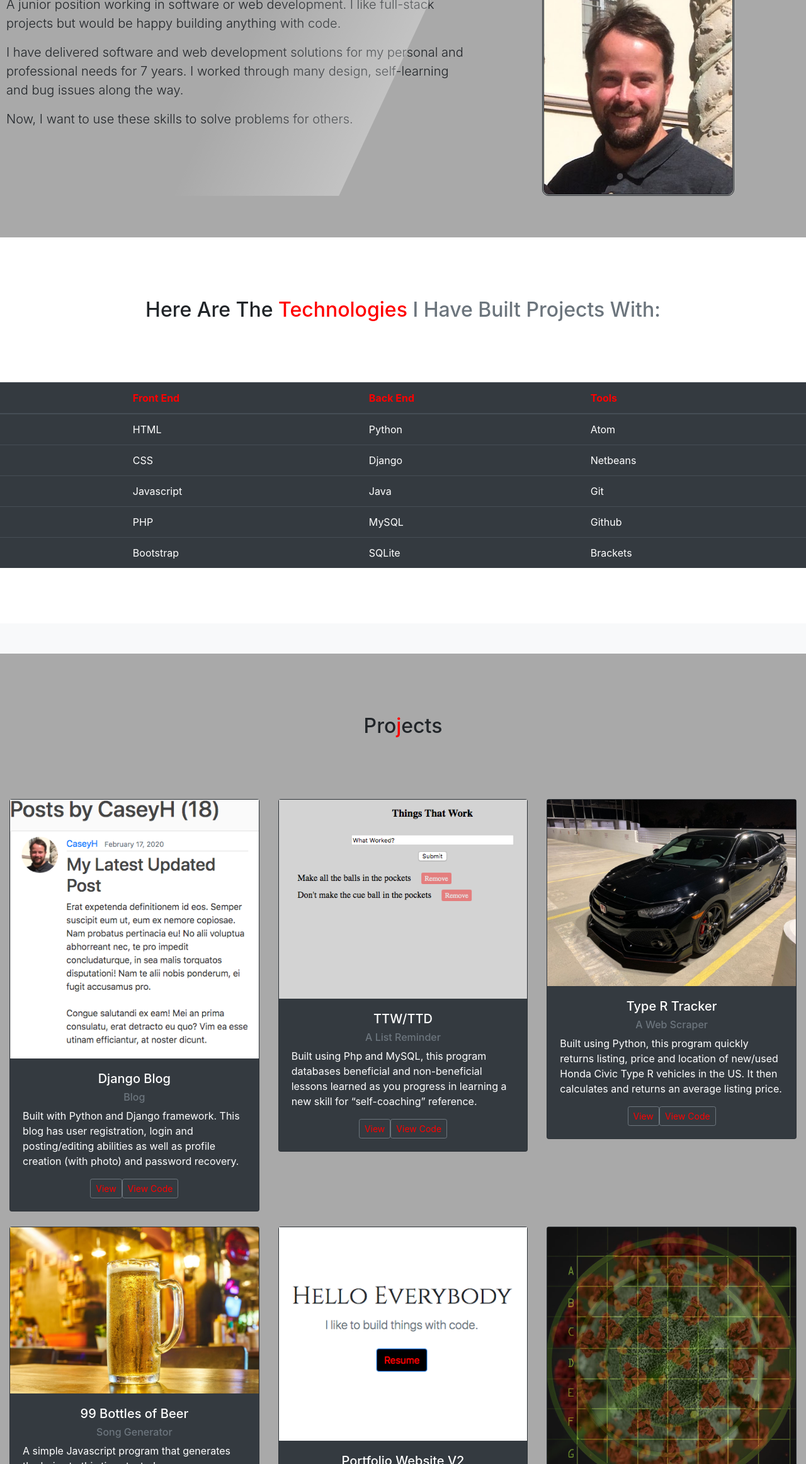
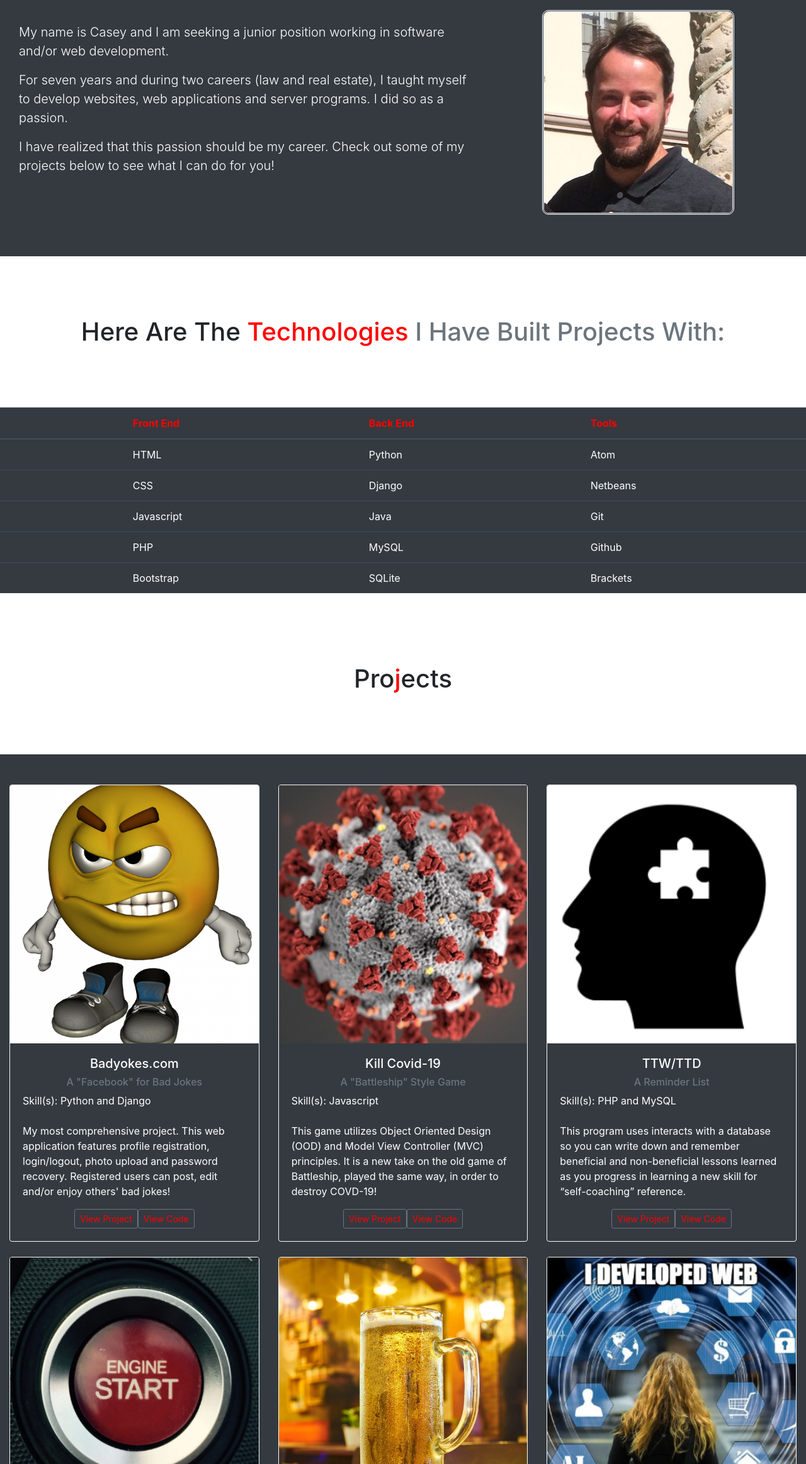
Before and after one commit to builtthorough/caseyhaguev2, a plain HTML site: page index.html in a window 1280 px wide. Shown: the part 475-2800 px from the top of the page at 63% size. Drawn offline with nearby package versions, Linux system fonts and the light colour scheme.

Commit message:
Add files and changes

```diff
--- a/css/album.css
+++ b/css/album.css
@@ -28,7 +28,7 @@ html {
 }
 
 #container_marketing_override {
-    background-color: darkgray;
+    background-color:;
 }
 
 #container_marketing_override h2 {
@@ -74,7 +74,7 @@ footer p {
 }
 
 #col-md-7_override {
-    padding: 10px 10px 10px 10px;
+    padding: 70px 0px 10px 30px;
 
 }
 
@@ -88,39 +88,6 @@ footer p {
 #CH_image_override {
     border-radius: 10px;
     border-style: double;
-}
-
-/* Shine */
-.hover14 figure {
-	position: relative;
-}
-.hover14 figure::before {
-	position: absolute;
-	top: 0;
-	left: -75%;
-	z-index: 2;
-	display: block;
-	content: '';
-	width: 50%;
-	height: 100%;
-	background: -webkit-linear-gradient(left, rgba(255,255,255,0) 0%, rgba(255,255,255,.3) 100%);
-	background: linear-gradient(to right, rgba(255,255,255,0) 0%, rgba(255,255,255,.3) 100%);
-	-webkit-transform: skewX(-25deg);
-	transform: skewX(-25deg);
-}
-.hover14 figure:hover::before {
-	-webkit-animation: shine .75s;
-	animation: shine .75s;
-}
-@-webkit-keyframes shine {
-	100% {
-		left: 125%;
-	}
-}
-@keyframes shine {
-	100% {
-		left: 125%;
-	}
 }
 
 #houseBuild {
@@ -164,3 +131,9 @@ h5, h6 {
 	  background: #084461;
 	  color: #fff;
 	}
+
+.card-img-top {
+    width: 100%;
+    height: 32vw;
+    object-fit: cover;
+}
--- a/index.html
+++ b/index.html
@@ -23,13 +23,13 @@
             <div class="collapse navbar-collapse justify-content-md-center" id="navbarsExample08">
             <ul class="navbar-nav">
                 <li class="nav-item">
-                <a class="nav-link" href="#whoamI">What I Am Looking For</a>
+                <a class="nav-link" href="#whoamI">Me</a>
                 </li>
                 <li class="nav-item">
                 <a class="nav-link" href="#projects">Projects</a>
                 </li>
                 <li class="nav-item">
-                <a class="nav-link" href="#contactme">Contact Me</a>
+                <a class="nav-link" href="#contactme">Contact</a>
                 </li>
             </ul>
             </div>
@@ -41,7 +41,7 @@
     <section class="jumbotron text-center">
         <div class="container">
               <h1 id="Greeting">Hello Everybody</h1>
-              <p class="lead text-muted">I like to build things with code.</p>
+              <p class="lead text-muted">I built this website to show my programming skills and get a job in the tech industry.</p>
               <p>
                     <a href="docs/CH_Resume_V3.docx" target="_blank" class="btn btn-primary my-2" id="resume_btn_bootstrap_override">Resume Word Doc</a>
                     <a href="docs/CH_Resume_V3.pdf" target="_blank" class="btn btn-primary my-2" id="resume_btn_bootstrap_override">Resume PDF</a>
@@ -50,16 +50,15 @@
     </section>
 </main>
 
-<div class="container-fluid" id="container_marketing_override">
+<div class="container-fluid bg-dark text-white" id="container_marketing_override">
 
 <div class="row featurette" id="whoamI">
     <div class="col-md-7" id="col-md-7_override">
-        <h2 class="featurette-heading">What<span class="text-muted"> I Am </span><span id="houseBuild">Looking</span> For</h2>
-        <p class="lead">A junior position working in software or web development. I like full-stack projects but would be happy building anything with code.</p>
-        <p class="lead">I have delivered software and web development solutions for my personal and professional needs for 7 years.  I worked through many design, self-learning and bug issues along the way.</p>
-        <p class="lead">Now, I want to use these skills to solve problems for others.</p>
+        <p class="lead">My name is Casey and I am seeking a junior position working in software and/or web development.</p>
+        <p class="lead">For seven years and during two careers (law and real estate), I taught myself to develop websites, web applications and server programs. I did so as a passion.</p>
+        <p class="lead">I have realized that this passion should be my career. Check out some of my projects below to see what I can do for you!</p>
     </div>
-    <div class="hover14 col-md-5 order-md-1" id="col-md-5_override">
+    <div class="col-md-5 order-md-1" id="col-md-5_override">
         <div>
             <figure><img class="featurette-image img-fluid mx-auto" id= "CH_image_override" alt="A pic of me!" src="images/CH_pic.jpg" style="width: 305px; height: 325px;"/></figure>
         </div>
@@ -67,7 +66,7 @@
 </div>
 </div>
 
-<h2 class="jumbotron text-center">Here Are The <span id="houseBuild">Technologies </span><span class="text-muted">I Have Built Projects With:</span></h2>
+<h1 class="jumbotron text-center">Here Are The <span id="houseBuild">Technologies </span><span class="text-muted">I Have Built Projects With:</span></h1>
 
 <table class="table table-dark">
     <thead>
@@ -111,68 +110,83 @@
             <td>Brackets</td>
         </tr>
     </tbody>
-</table><br><br><br>
+</table>
 
+<h1 class="jumbotron text-center" id="projects">Pro<span id="houseBuild">j</span>ects</h1>
 
-<div class="album py-5 bg-light">
+<div class="album py-5 bg-dark">
 <div class="container-fluid" id="container_marketing_override">
-
-    <h2 class="jumbotron text-center" id="projects">Pro<span id="houseBuild">j</span>ects</h2>
 
     <div class="row">
 
-    <div class="col-md-4">
-            <div class="card mb-4 text-white bg-dark">
-                <img class="featurette-image img-fluid mx-auto" alt="A snaphsot of the blog" src="images/blog_screenshot.png">
+    <div class="col-md-4 d-flex align-items-stretch">
+            <div class="card mb-4 text-white bg-dark border-light">
+                <img class="card-img-top" alt="A snaphsot of the blog" src="images/badyokes_card_pic.png">
             <div class="card-body">
-                <h5>Django Blog</h5> <h6><span class="text-muted">Blog</span></h6>
-                <p class="card-text">Built with Python and Django framework. This blog has user registration, login and posting/editing abilities as well as profile creation (with photo) and password recovery.</p>
+                <h5>Badyokes.com</h5> <h6><span class="text-muted">A "Facebook" for Bad Jokes</span></h6>
+                <p class="card-text">Skill(s): Python and Django<br><br>My most comprehensive project. This web application features profile registration, login/logout, photo upload and password recovery. Registered users can post, edit and/or enjoy others' bad jokes!</p>
                 <div class="d-flex justify-content-between align-items-center">
                     <div class="btn-group" id="btn-group_override">
-                        <a href="http://69.164.194.123/" target="_blank"><button type="button" class="btn btn-sm btn-outline-secondary" id="btn_override">View</button></a>
-                        <a href="https://github.com/builtthorough/blog" target=”_blank”><button type="button" class="btn btn-sm btn-outline-secondary" id="btn_override">View Code</button></a>
+                        <a href="http://www.badyokes.com/" target="_blank"><button type="button" class="btn btn-sm btn-outline-secondary" id="btn_override">View Project</button></a>
+                        <a href="https://github.com/builtthorough/badyokes" target=”_blank”><button type="button" class="btn btn-sm btn-outline-secondary" id="btn_override">View Code</button></a>
                     </div>
                 </div>
             </div>
             </div>
         </div>
 
-        <div class="col-md-4">
-            <div class="card mb-4 text-white bg-dark">
-                <img class="featurette-image img-fluid mx-auto" alt="A snapshot of TTWTTD List Reminder Tool" src="images/ttw_ttd_screenshot.png">
+          <div class="col-md-4 d-flex align-items-stretch">
+            <div class="card mb-4 text-white bg-dark border-light">
+                <img class="card-img-top" alt="A snapshot of the battleship game!" src="images/killcovid_card_pic.png">
             <div class="card-body">
-                <h5>TTW/TTD</h5> <h6><span class="text-muted">A List Reminder</span></h6>
-                <p class="card-text">Built using Php and MySQL, this program databases beneficial and non-beneficial lessons learned as you progress in learning a new skill for “self-coaching” reference.</p>
+                <h5>Kill Covid-19</h5> <h6><span class="text-muted">A "Battleship" Style Game</span></h6>
+                <p class="card-text">Skill(s): Javascript<br><br> This game utilizes Object Oriented Design (OOD) and Model View Controller (MVC) principles. It is a new take on the old game of Battleship, played the same way, in order to destroy COVD-19!</p>
                 <div class="d-flex justify-content-between align-items-center">
                     <div class="btn-group" id="btn-group_override">
-                        <a href="TTWTTD/index.php" target=”_blank”><button type="button" class="btn btn-sm btn-outline-secondary" id="btn_override">View</button></a>
+                        <a href="killcovid/killcovid.html" target="_blank"><button type="button" class="btn btn-sm btn-outline-secondary" id="btn_override">View Project</button></a>
+                        <a href="https://github.com/builtthorough/killcovid" target=”_blank”><button type="button" class="btn btn-sm btn-outline-secondary" id="btn_override">View Code</button></a>
+                    </div>
+                </div>
+            </div>
+            </div>
+        </div>
+
+        <div class="col-md-4 d-flex align-items-stretch">
+            <div class="card mb-4 text-white bg-dark border-light">
+                <img class="card-img-top" alt="A snapshot of TTWTTD List Reminder Tool" src="images/TTW:TTD_card_pic.png">
+            <div class="card-body">
+                <h5>TTW/TTD</h5> <h6><span class="text-muted">A Reminder List</span></h6>
+                <p class="card-text">Skill(s): PHP and MySQL<br><br>This program uses interacts with a database so you can write down and remember beneficial and non-beneficial lessons learned as you progress in learning a new skill for “self-coaching” reference.</p>
+                <div class="d-flex justify-content-between align-items-center">
+                    <div class="btn-group" id="btn-group_override">
+                        <a href="TTWTTD/index.php" target=”_blank”><button type="button" class="btn btn-sm btn-outline-secondary" id="btn_override">View Project</button></a>
                         <a href="https://github.com/builtthorough/ttwttd" target=”_blank”><button type="button" class="btn btn-sm btn-outline-secondary" id="btn_override">View Code</button></a>
                     </div>
                 </div>
             </div>
             </div>
         </div>
-    <div class="col-md-4">
-            <div class="card mb-4 text-white bg-dark">
-                <img class="featurette-image img-fluid mx-auto" alt="A snapshot of Type R Tracker" src="images/typertracker_screenshot.jpg">
+    <div class="col-md-4 d-flex align-items-stretch">
+            <div class="card mb-4 text-white bg-dark border-light">
+                <img class="card-img-top" alt="A snapshot of Type R Tracker" src="images/typertracker_card_pic.png">
             <div class="card-body">
-                <h5>Type R Tracker</h5> <h6><span class="text-muted">A Web Scraper</span></h6>
-                <p class="card-text">Built using Python, this program quickly returns listing, price and location of new/used Honda Civic Type R vehicles in the US. It then calculates and returns an average listing price.</p>
+                <h5>Type R Tracker</h5> <h6><span class="text-muted">A Realtime Stat Generator</span></h6>
+                <p class="card-text">Skill(s): Python and Django<br><br>Everytime you visit this website the underlying program scrapes the web and quickly returns up-to-the-minute listing, price and locations of new and used Honda Civic Type R vehicles in the US. It then calculates and return an average listing price.</p>
                 <div class="d-flex justify-content-between align-items-center">
                     <div class="btn-group" id="btn-group_override">
-                        <a href="http://builtthorough.com/" target="_blank"><button type="button" class="btn btn-sm btn-outline-secondary" id="btn_override">View</button></a>
+                        <a href="http://builtthorough.com/" target="_blank"><button type="button" class="btn btn-sm btn-outline-secondary" id="btn_override">View Project</button></a>
                         <a href="https://github.com/builtthorough/typertracker" target=”_blank”><button type="button" class="btn btn-sm btn-outline-secondary" id="btn_override">View Code</button></a>
                     </div>
                 </div>
             </div>
             </div>
         </div>
-    <div class="col-md-4">
-            <div class="card mb-4 text-white bg-dark">
-                <img class="featurette-image img-fluid mx-auto" alt="Card pic for 99 Bottles Song Generator" src="images/Beer_Background.jpeg">
+    <div class="col-md-4 d-flex align-items-stretch">
+            <div class="card mb-4 text-white bg-dark border-light">
+                <img class="card-img-top" alt="Card pic for 99 Bottles Song Generator" src="images/Beer_Background.jpeg">
             <div class="card-body">
                 <h5>99 Bottles of Beer</h5> <h6><span class="text-muted">Song Generator</span></h6>
-                <p class="card-text">A simple Javascript program that generates the lyrics to this time-tested song.</p>
+                <p class="card-text">Skill(s): Javascript<br><br>This is one of my earlier projects. This simple program prints into the web browser console the lyrics to the time-tested song, "99 Bottles of Beer on the Wall." It utilizes a simple while-loop and a few variables to accomplish this, code visible at the website.</p>
                 <div class="d-flex justify-content-between align-items-center">
                     <div class="btn-group" id="btn-group_override">
                         <a href="99bottles/99bottles.html" target=”_blank”><button type="button" class="btn btn-sm btn-outline-secondary" id="btn_override">View Project and Code</button></a>
@@ -182,15 +196,15 @@
             </div>
         </div>
 
-    <div class="col-md-4">
-            <div class="card mb-4 text-white bg-dark">
-                <img class="featurette-image img-fluid mx-auto" alt="A snapshot of this portfolio website!" src="images/portfoliowebsitev2_screenshot.png">
+    <div class="col-md-4 d-flex align-items-stretch">
+            <div class="card mb-4 text-white bg-dark border-light">
+                <img class="card-img-top" alt="A snapshot of this portfolio website!" src="images/website_card_pic.png">
             <div class="card-body">
-                <h5>Portfolio Website V2</h5> <h6><span class="text-muted">This Website!</span></h6>
-                <p class="card-text">Built using HTML, CSS and Boostrap. With the help of Boostrap, this website was custom designed and built by me!</p>
+                <h5>Portfolio Website</h5> <h6><span class="text-muted">This Custom Website - NO Wordpress or Templates!</span></h6>
+                <p class="card-text">Skill(s): HTML, CSS, and Bootstrap<br><br>I have nothing against Wordpress and other templating systems. However, I thought my portfolio website should be custom built. With the help of Boostrap and a Codepen effect, this website is my own unique creation! </p>
                 <div class="d-flex justify-content-between align-items-center">
                     <div class="btn-group" id="btn-group_override">
-                        <a href="index.html"><button type="button" class="btn btn-sm btn-outline-secondary" id="btn_override">View</button></a>
+                        <a href="index.html"><button type="button" class="btn btn-sm btn-outline-secondary" id="btn_override">View Project</button></a>
                         <a href="https://github.com/builtthorough/caseyhaguev2" target=”_blank”><button type="button" class="btn btn-sm btn-outline-secondary" id="btn_override">View Code</button></a>
                     </div>
                 </div>
@@ -198,21 +212,6 @@
             </div>
         </div>
 
-    <div class="col-md-4">
-            <div class="card mb-4 text-white bg-dark">
-                <img class="featurette-image img-fluid mx-auto" alt="A snapshot of the battleship game!" src="images/killcovid_screenshot.png">
-            <div class="card-body">
-                <h5>Kill Covid-19</h5> <h6><span class="text-muted">It's Like Battleship</span></h6>
-                <p class="card-text">Built using Javascript and a an enthusiasm to kill Coronavirus. Have fun!</p>
-                <div class="d-flex justify-content-between align-items-center">
-                    <div class="btn-group" id="btn-group_override">
-                        <a href="killcovid/killcovid.html" target="_blank"><button type="button" class="btn btn-sm btn-outline-secondary" id="btn_override">View</button></a>
-                        <a href="https://github.com/builtthorough/killcovid" target=”_blank”><button type="button" class="btn btn-sm btn-outline-secondary" id="btn_override">View Code</button></a>
-                    </div>
-                </div>
-            </div>
-            </div>
-        </div>
     </div>
 </div>
 </div>
```
Also changed, not shown: 99bottles/99bottles.html (+2 -2 lines), images/TTW:TTD_card_pic.png (added), images/badyokes_card_pic.png (added), images/blog_screenshot.png (deleted), images/killcovid_card_pic.png (added), images/typertracker_card_pic.png (added), images/website_card_pic.png (added), 2 other files.
